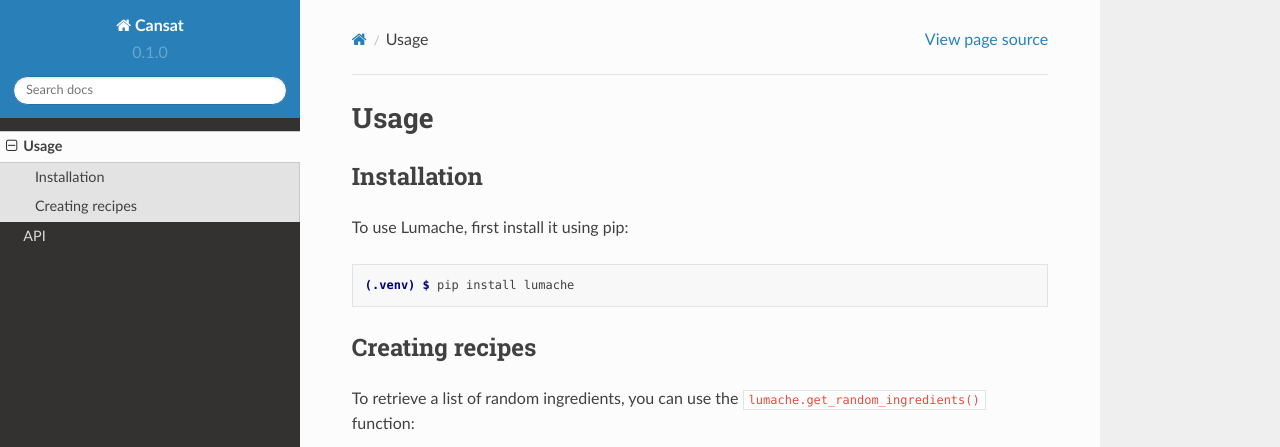
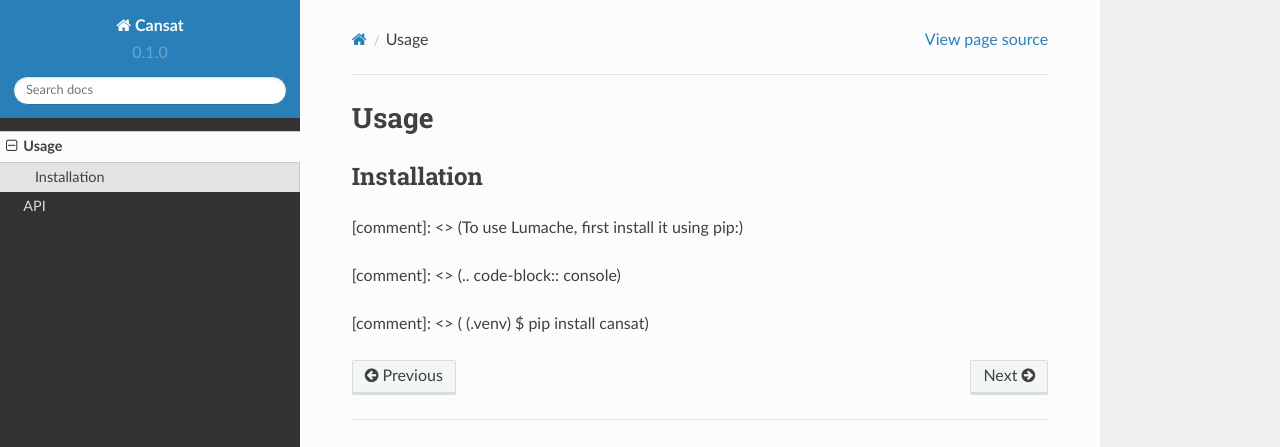
Before and after one commit to nikandt/cansat, a Sphinx documentation site: the page built from docs/source/usage.rst, in a window 1280 px wide and 1095 px high. Shown: the top 447 px of the window. Built offline with Sphinx 7.4.7 and the Read the Docs theme 2.0.0, drawn with Linux system fonts in a browser that asks for light colours; some of the changed text lies outside the part shown.

Commit message:
Update usage.rst

```diff
--- a/docs/source/usage.rst
+++ b/docs/source/usage.rst
@@ -6,28 +6,8 @@
 Installation
 ------------
 
-To use Lumache, first install it using pip:
+[comment]: <> (To use Lumache, first install it using pip:)
 
-.. code-block:: console
+[comment]: <> (.. code-block:: console)
 
-   (.venv) $ pip install lumache
-
-Creating recipes
-----------------
-
-To retrieve a list of random ingredients,
-you can use the ``lumache.get_random_ingredients()`` function:
-
-.. autofunction:: lumache.get_random_ingredients
-
-The ``kind`` parameter should be either ``"meat"``, ``"fish"``,
-or ``"veggies"``. Otherwise, :py:func:`lumache.get_random_ingredients`
-will raise an exception.
-
-.. autoexception:: lumache.InvalidKindError
-
-For example:
-
->>> import lumache
->>> lumache.get_random_ingredients()
-['shells', 'gorgonzola', 'parsley']
+[comment]: <> (   (.venv) $ pip install cansat)
```
